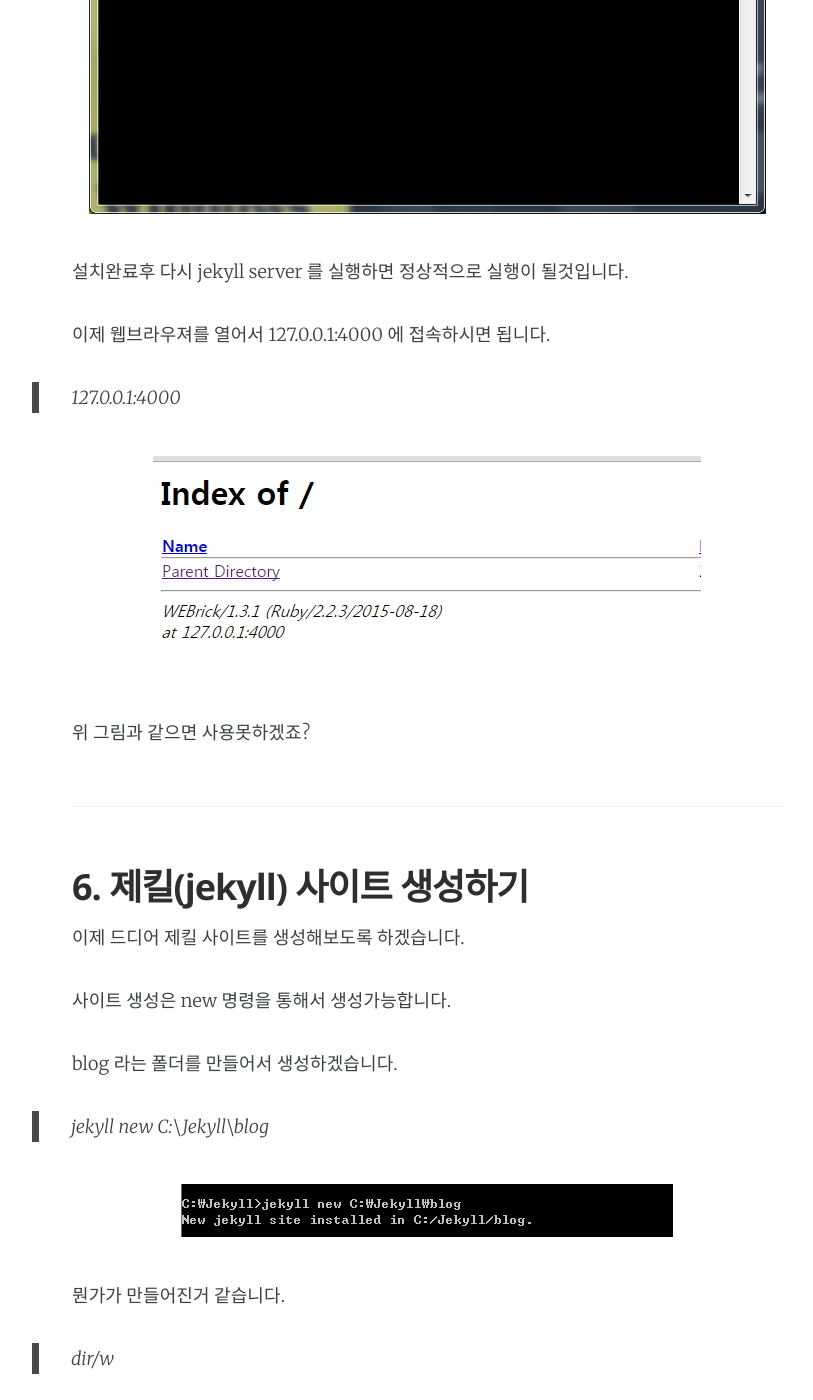
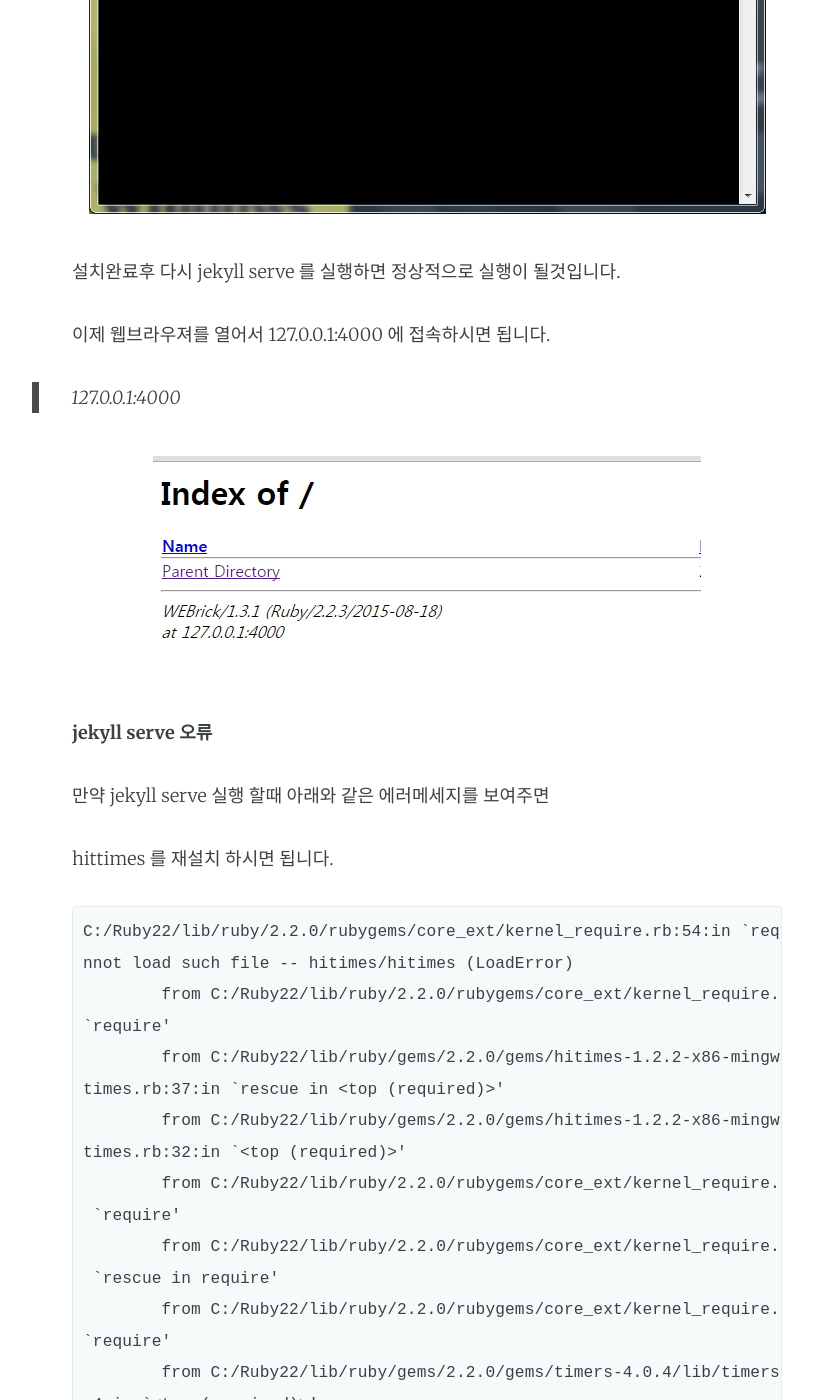
Before and after one commit to whatap/whatap.github.io, a Jekyll site: the page built from _posts/2015-09-11-Install-Jekyll-on-Windows.md, in a window 1280 px wide and 1400 px high, scrolled down 12966 px. Shown: the whole window, without its empty margins (213-1026 px from the left). Built offline with Jekyll 4.4.1, drawn with Linux system fonts in a browser that asks for light colours; Markdown is read by kramdown in place of the engine named in the settings; some of the changed text lies outside the part shown.

Commit message:
hitimes 에러해결방법 추가

```diff
--- a/_posts/2015-09-11-Install-Jekyll-on-Windows.md
+++ b/_posts/2015-09-11-Install-Jekyll-on-Windows.md
@@ -273,7 +273,7 @@
 ![jelky_install_12.jpg](/assets/images/jelky_install_12.jpg)
 
 
-설치완료후 다시 jekyll server 를 실행하면 정상적으로 실행이 될것입니다.
+설치완료후 다시 jekyll serve 를 실행하면 정상적으로 실행이 될것입니다.
 
 이제 웹브라우져를 열어서 127.0.0.1:4000 에 접속하시면 됩니다.
 
@@ -281,7 +281,46 @@
 
 ![jelky_install_13.jpg](/assets/images/jelky_install_13.jpg)
 
-위 그림과 같으면 사용못하겠죠?
+**jekyll serve 오류**
+
+만약 jekyll serve 실행 할때 아래와 같은 에러메세지를 보여주면
+
+hittimes 를 재설치 하시면 됩니다.
+<pre>
+C:/Ruby22/lib/ruby/2.2.0/rubygems/core_ext/kernel_require.rb:54:in `require': ca
+nnot load such file -- hitimes/hitimes (LoadError)
+        from C:/Ruby22/lib/ruby/2.2.0/rubygems/core_ext/kernel_require.rb:54:in
+`require'
+        from C:/Ruby22/lib/ruby/gems/2.2.0/gems/hitimes-1.2.2-x86-mingw32/lib/hi
+times.rb:37:in `rescue in <top (required)>'
+        from C:/Ruby22/lib/ruby/gems/2.2.0/gems/hitimes-1.2.2-x86-mingw32/lib/hi
+times.rb:32:in `<top (required)>'
+        from C:/Ruby22/lib/ruby/2.2.0/rubygems/core_ext/kernel_require.rb:128:in
+ `require'
+        from C:/Ruby22/lib/ruby/2.2.0/rubygems/core_ext/kernel_require.rb:128:in
+ `rescue in require'
+        from C:/Ruby22/lib/ruby/2.2.0/rubygems/core_ext/kernel_require.rb:39:in
+`require'
+        from C:/Ruby22/lib/ruby/gems/2.2.0/gems/timers-4.0.4/lib/timers/group.rb
+:4:in `<top (required)>'
+        from C:/Ruby22/lib/ruby/2.2.0/rubygems/core_ext/kernel_require.rb:54:in
+`require'
+        from C:/Ruby22/lib/ruby/2.2.0/rubygems/core_ext/kernel_require.rb:54:in
+`require'
+        from C:/Ruby22/lib/ruby/gems/2.2.0/gems/timers-4.0.4/lib/timers.rb:4:in
+`<top (required)>'
+        from C:/Ruby22/lib/ruby/2.2.0/rubygems/core_ext/kernel_require.rb:54:
+</pre>
+
+gem 을 이용 hitimes 삭제 및 설치
+
+>gem uni hitimes
+
+> **Remove ALL versions**
+
+>gem ins hitimes -v 1.2.1 --platform ruby
+
+
 
 ---
 
```
